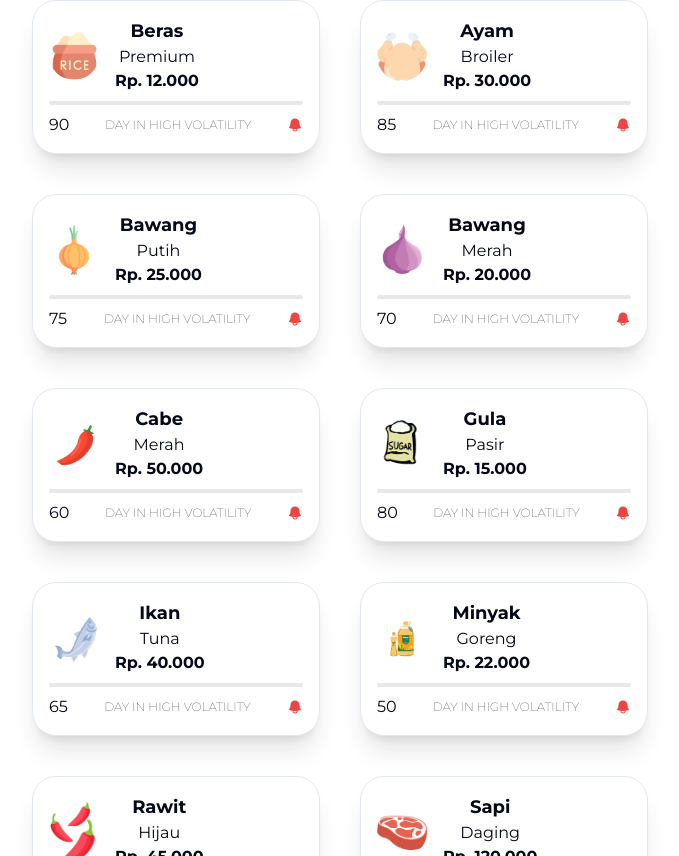
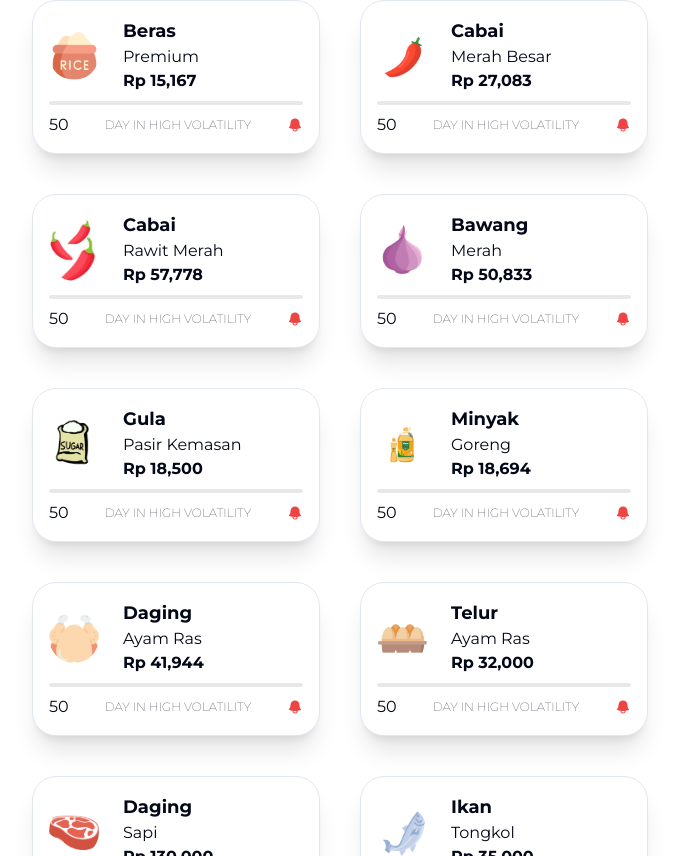
Before and after one commit to StartCodee/SIDAK-FE, a Next.js app: page / in a window 1280 px wide. Shown: the part 1344-2200 px from the top of the page, without its empty margins (168-847 px from the left). Built offline with nearby package versions, Linux system fonts and the light colour scheme.

Commit message:
feat(add new logic for bottom)

```diff
--- a/app/page.tsx
+++ b/app/page.tsx
@@ -11,6 +11,8 @@ import {
 	CardFooter,
 	CardHeader,
 } from '@/components/ui/card';
+import Dialog from '@/components/ui/modal-harga';
+
 import { Badge } from '@/components/ui/badge';
 import { Separator } from '@/components/ui/separator';
 
@@ -21,16 +23,18 @@ import {
 	CounterClockwiseClockIcon,
 	ChevronRightIcon,
 	ArrowDownIcon,
-	RotateCounterClockwiseIcon,
-	ReloadIcon,
 	ArrowUpIcon,
-	SymbolIcon
+	SymbolIcon,
+	TriangleDownIcon,
+	TriangleUpIcon,
+	BellIcon
 } from '@radix-ui/react-icons';
 import {
 	UserIcon,
 	ScaleIcon,
 	BuildingLibraryIcon,
 	MagnifyingGlassIcon,
+
 } from '@heroicons/react/24/outline';
 import Image from 'next/image';
 import berita from '@/public/berita.png';
@@ -57,15 +61,47 @@ interface cardContents {
 }
 
 export default function Home() {
+
+	const [isDialogOpen, setIsDialogOpen] = useState(false);
+	const [detailHargaKonsumen, setDetailHargaKonsumen] = useState(
+		{} as
+		| {
+			city: string;
+			komoditas: string;
+			price: string;
+			priceAvg: string;
+			volatility: string;
+			id: string;
+		}
+		| undefined,
+	);
+
+	const closeDialog = () => setIsDialogOpen(false);
+	const openDialog = (el: string, komoditas: string) => {
+		const filteredData = mockData.filter(data =>
+			data.item.includes(komoditas) && data.city.includes(el)
+		);
+		setDetailHargaKonsumen(
+			{
+				city: el,
+				komoditas: komoditas,
+				price: filteredData[0].price,
+				priceAvg: filteredData[0].price,
+				volatility: filteredData[0].change,
+				id: el
+			}
+		);
+		setIsDialogOpen(true);
+	};
+
 	const [selectedValue, setSelectedValue] = useState<string>('harga-pangan');
 	const [selectedCommodity, setSelectedCommodity] = useState('');
+	const [selectedCommodityKonsumen, setSelectedCommodityKonsumen] = useState('');
+	const [selectedKabupaten, setSelectedKabupaten] = useState('');
 
 	const [selectedDate, setSelectedDate] = React.useState<Date>();
-	const [selectedMonth, setSelectedMonth] = useState('');
+	const [selectedDateKonsumen, setSelectedDateKonsumen] = React.useState<Date>();
 	const [selectedOption, setSelectedOption] = useState<any[]>([]);
-
-
-
 
 	const options = [
 		{ value: 'Beras Premium', label: 'Beras Premium' },
@@ -93,7 +129,6 @@ export default function Home() {
 	]
 
 	const handleValueChange = (e: any) => {
-		console.log(e)
 		setSelectedValue(e.value);
 		if (e.value === 'neraca-pangan') {
 			setSelectedOption(optionsNeraca);
@@ -109,6 +144,10 @@ export default function Home() {
 		}
 	};
 
+	const handleValueChangeKonsumen = (e: any) => {
+		setSelectedKabupaten(e.value);
+	};
+
 	const mockData = [
 		{
 			"city": "Kota palu",
@@ -1288,7 +1327,7 @@ export default function Home() {
 			"id": "MorowaliUtara"
 		}, {
 			"city": "Morowali Utara",
-			"item": "Gula Pasir",
+			"item": "Gula Pasir Kemasan",
 			"price": "22,000",
 			"color": "#bf7070",
 			"change": "1.02%",
@@ -3494,6 +3533,10 @@ export default function Home() {
 		{ value: 'perdagangan-pangan', label: 'Pola Perdagangan Pangan' },
 	];
 
+	const jenisPasar = [
+		{ value: 'semua-pasar', label: 'Semua Pasar' },
+	];
+
 	const konsumenPangan = [
 		{
 			komoditas: 'Beras',
@@ -3585,7 +3628,57 @@ export default function Home() {
 		},
 	];
 
+	const imgInformasi = [
+		{
+			komoditas: 'Beras Premium',
+			image: '/konsumen-pangan/rice.png',
+		},
+		{
+			komoditas: 'Daging Ayam Ras',
+			image: '/konsumen-pangan/ayam.png',
+		},
+		{
+			komoditas: 'Bawang Putih',
+			image: '/konsumen-pangan/bawangmerah.png',
+		},
+		{
+			komoditas: 'Bawang Merah',
+			image: '/konsumen-pangan/bawangungu.png',
+		},
+		{
+			komoditas: 'Cabai Merah Besar',
+			image: '/konsumen-pangan/cabe.png',
+		},
+		{
+			komoditas: 'Gula Pasir Kemasan',
+			image: '/konsumen-pangan/gula.png',
+		},
+		{
+			komoditas: 'Ikan Tongkol',
+			image: '/konsumen-pangan/ikan.png',
+		},
+		{
+			komoditas: 'Minyak Goreng',
+			image: '/konsumen-pangan/minyak.png',
+		},
+		{
+			komoditas: 'Cabai Rawit Merah',
+			image: '/konsumen-pangan/rawit.png',
+		},
+		{
+			komoditas: 'Daging Sapi',
+			image: '/konsumen-pangan/sapi.png',
+		},
+		{
+			komoditas: 'Telur Ayam Ras',
+			image: '/konsumen-pangan/telor.png',
+		},
+	];
+
+
 	const [cardContents, setCardContents] = useState<cardContents[]>([]);
+
+	const [hargaKonsumen, setHargaKonsumen] = useState<cardContents[]>([]);
 
 
 	const [cardContentsNeraca, setCardContentsNeraca] = useState([
@@ -3718,7 +3811,20 @@ export default function Home() {
 				data.komoditas.includes(selectedCommodity)
 			);
 			setCardContentsNeraca(filteredDataNeraca);
+		} else {
+			console.log('No date selected');
+		}
+	}
 
+	const handleChangeMonthKonsumen = () => {
+		if (selectedDateKonsumen) {
+			let commodity = selectedCommodityKonsumen;
+			let val = format(selectedDateKonsumen, 'yyyy-MM');
+			console.log(selectedKabupaten);
+			const filteredData = mockData.filter(data =>
+				data.bulan === val && data.id === selectedKabupaten
+			);
+			setHargaKonsumen(filteredData);
 		} else {
 			console.log('No date selected');
 		}
@@ -3728,9 +3834,12 @@ export default function Home() {
 		const filteredData = mockData.filter(data =>
 			data.item.includes('Beras Premium') && data.bulan === "2024-06"
 		);
-
 		setSelectedOption(options);
 		setCardContents(filteredData);
+		const filteredDataKonsumen = mockData.filter(data =>
+			data.bulan === "2024-06" && data.city === "Kota palu"
+		);
+		setHargaKonsumen(filteredDataKonsumen)
 	}, []);
 
 	return (
@@ -3768,7 +3877,6 @@ export default function Home() {
 					<MagnifyingGlassIcon className="text-white" width={24} height={24} />
 				</Button>
 			</div>
-
 			{selectedValue === 'harga-pangan' && (
 				<section className="px-4 sm:px-8 md:px-10 lg:px-50 pt-4 space-y-4 sm:space-y-8 md:space-y-20">
 					<div className="flex flex-col sm:flex-row justify-between pt-10">
@@ -3840,16 +3948,17 @@ export default function Home() {
 				<div className="h-1 rounded-lg  my-10 bg-black/10 z-0"></div>
 				<div className="mx-auto z-1 relative -mt-20 px-4 py-[0.4rem] sm:py-2 sm:px-8 shadow-xl w-[18rem] space-y-2 lg:w-[55rem] rounded-xl lg:rounded-full flex flex-col lg:flex-row items-center lg:justify-between bg-white ">
 					<div className="flex-col flex-1">
-						<h1 className="font-bold text-sm mb-1">Jenis Informasi</h1>
+						<h1 className="font-bold text-sm mb-1">Jenis Pasar</h1>
 						<Select
 							className=" basic-single w-[170px] border-none"
-							options={jenisInformasi}
+							options={jenisPasar}
 						/>
 					</div>
 					<div className="mx-4 border-l border-black/15 h-auto self-stretch  sm:block" />
 					<div className="flex-col flex-1">
 						<h1 className="font-bold text-sm mb-1">Komoditas</h1>
 						<Select
+							onChange={(e) => handleValueChangeKonsumen(e)}
 							className=" basic-single w-[170px] border-none"
 							options={options}
 						/>
@@ -3858,6 +3967,7 @@ export default function Home() {
 					<div className="flex-col flex-1">
 						<h1 className="font-bold text-sm mb-1 ">Kabupaten/Kota</h1>
 						<Select
+							onChange={(option) => setSelectedKabupaten(option!.value)}
 							className=" basic-single w-[170px] border-none"
 							options={kabupaten}
 						/>
@@ -3865,9 +3975,11 @@ export default function Home() {
 					<div className="mx-4 border-l border-black/15 h-auto self-stretch  sm:block" />
 					<div className="flex-col flex-1">
 						<h1 className="font-bold text-sm mb-1 ">Bulan</h1>
-						<MonthPicker date={selectedDate} setDate={setSelectedDate} />
+						<MonthPicker date={selectedDateKonsumen} setDate={setSelectedDateKonsumen} />
 					</div>
-					<Button className="bg-blue-300 rounded-full p-2">
+					<Button
+						onClick={handleChangeMonthKonsumen}
+						className="bg-blue-300 rounded-full p-2">
 						<MagnifyingGlassIcon
 							className="text-white"
 							width={24}
@@ -3881,14 +3993,17 @@ export default function Home() {
 					</h1>
 					<center>
 						<div className="flex lg:justify-start justify-center items-start self-center  flex-wrap gap-10 ">
-							{konsumenPangan.map((content, index) => (
+							{hargaKonsumen.map((content, index) => (
 								<Card
+									onClick={() => {
+										openDialog(content.city, content.item);
+									}}
 									key={index}
 									className="flex-col rounded-3xl w-[18rem] p-4 shadow-xl">
 									<div className="flex items-center space-x-4">
 										<div>
 											<Image
-												src={content.image}
+												src={imgInformasi.find(item => item.komoditas === content.item)?.image as string}
 												alt="user"
 												width={50}
 												height={50}
@@ -3896,15 +4011,15 @@ export default function Home() {
 											/>
 										</div>
 										<div className="">
-											<h1 className="font-bold text-lg">{content.komoditas}</h1>
-											<p>{content.jenis}</p>
-											<p className="font-bold">{content.harga}</p>
+											<h1 className="ms-2 text-left font-bold text-lg">{content.item.split(' ')[0]}</h1>
+											<p className='text-left ms-2'>{content.item.split(' ').slice(1).join(' ')}</p>
+											<p className="text-left ms-2 font-bold">Rp {content.price}</p>
 										</div>
 										<div></div>
 									</div>
 									<div className="h-1 rounded-lg bg-black/10 my-2"></div>
 									<div className="flex justify-between items-center">
-										<p>{content.volatility}</p>
+										<p>50</p>
 										<p className="text-xs font-thin">DAY IN HIGH VOLATILITY</p>
 										<svg
 											xmlns="http://www.w3.org/2000/svg"
@@ -3923,7 +4038,6 @@ export default function Home() {
 							))}
 						</div>
 					</center>
-
 					<div className="w-full mt-3 flex justify-end mb-10">
 						<div className="flex gap-1">
 							<div className="w-[24px] h-[24px] bg-[#76bf70]"></div>
@@ -4062,6 +4176,121 @@ export default function Home() {
 				<Separator className="shadow-lg" />
 			</section>
 			<Footer />
+			<Dialog isOpen={isDialogOpen} onClose={closeDialog}>
+				<div className="mt-2 overflow-y-auto max-h-132.5 md:max-h-full">
+					<div className="shadow-lg overflow-hidden px-4 sm:px-10 rounded-lg p-4">
+						<div className="flex flex-col space-y-10">
+							<div className="flex justify-between">
+								<h1 className="sm:text-xl text-lg font-bold">
+									Perkembangan Harga Harian : {detailHargaKonsumen?.komoditas}
+								</h1>
+								<button
+									className=" text-black text-4xl hover:text-gray-700"
+									onClick={closeDialog}>
+									×
+								</button>
+							</div>
+							<div className="flex md:flex-row flex-wrap sm:flex-nowrap justify-around space-y-4 sm:space-y-0 gap-5">
+								<div className="shadow-lg w-[10rem] sm:w-[20rem] p-4 text-sm lg:text-lg flex flex-col rounded-lg">
+									<p className="text-[10px] lg:text-lg">
+										Harga {' '}
+									</p>
+									<h1 className="font-bold text-[10px] lg:text-lg">
+										<div className="flex justify-between items-center">
+											<div>
+												Rp {detailHargaKonsumen?.price}
+											</div>
+											<div>
+												<TriangleUpIcon color='red' width={50} height={50} />
+											</div>
+										</div>
+									</h1>
+								</div>
+								<div className="shadow-lg w-[10rem] sm:w-[20rem] p-4  text-sm lg:text-lg flex flex-col rounded-lg">
+									<p className="text-[10px] lg:text-lg">
+										Harga Rata - Rata (MtM)
+									</p>
+									<h1 className="font-bold text-[10px] lg:text-lg">
+										<div className="flex justify-between items-center">
+											<div>
+												Rp {detailHargaKonsumen?.priceAvg}
+											</div>
+											<div>
+												<TriangleUpIcon color='red' width={50} height={50} />
+											</div>
+										</div>
+									</h1>
+								</div>
+								<div className="shadow-lg w-[10rem] sm:w-[20rem] p-4  text-sm lg:text-lg flex flex-col rounded-lg">
+									<p className="text-[10px] lg:text-lg">Volatilitas </p>
+									<h1 className="font-bold text-[10px] lg:text-lg">
+										<div className="flex justify-between items-center">
+											<div>
+												{detailHargaKonsumen?.volatility}
+											</div>
+											<div>
+												<BellIcon color='red' width={50} height={50} />
+											</div>
+										</div>
+									</h1>
+								</div>
+							</div>
+							<Button
+								className="bg-[#f0fdf4] text-[#228848] hover:bg-green-200 rounded-full cursor-pointer"
+								asChild>
+								<span className="self-end inline-flex items-center rounded-full bg-green-50 px-2 py-1 text-xs font-medium text-green-700 ring-1 ring-inset ring-green-600/20">
+									Export
+								</span>
+							</Button>
+						</div>
+						<div className="h-1 rounded-lg my-10 bg-black/10 z-0"></div>
+						<div className="flex flex-col ">
+							<h1 className="sm:text-2xl text-lg font-bold mb-3">
+								Tabel Harga Harian
+							</h1>
+							<div className="overflow-x-auto">
+								<table className="rounded-lg overflow-hidden w-full border border-gray-300">
+									<thead>
+										<tr className="bg-blue-200">
+											<th className="px-4 py-2">Subjek</th>
+											<th className="px-4 py-2">02 April 2024</th>
+											<th className="px-4 py-2">03 April 2024</th>
+											<th className="px-4 py-2">04 April 2024</th>
+										</tr>
+									</thead>
+									<tbody>
+										<tr>
+											<td className="px-4 py-2">
+												{detailHargaKonsumen?.city}
+											</td>
+											<td className="px-4 py-2">Rp. 12.572</td>
+											<td className="px-4 py-2">Rp. 12.572</td>
+											<td className="px-4 py-2">Rp. 12.572</td>
+										</tr>
+										<tr className="bg-blue-200">
+											<td
+												className="border-b-2 border-black px-4 py-2"
+												colSpan={4}></td>
+										</tr>
+										<tr>
+											<td className="px-4 py-2">Pasar Wajo</td>
+											<td className="px-4 py-2">Rp. 12.572</td>
+											<td className="px-4 py-2">Rp. 12.572</td>
+											<td className="px-4 py-2">Rp. 12.572</td>
+										</tr>
+										<tr className="bg-blue-200">
+											<td className="px-4 py-2">Pasar Sentral</td>
+											<td className="px-4 py-2">Rp. 12.572</td>
+											<td className="px-4 py-2">Rp. 12.572</td>
+											<td className="px-4 py-2">Rp. 12.572</td>
+										</tr>
+									</tbody>
+								</table>
+							</div>
+						</div>
+					</div>
+				</div>
+			</Dialog>
 		</main>
 	);
 }
```
Also changed, not shown: components/ui/map-pola.tsx (+3 -4 lines).
